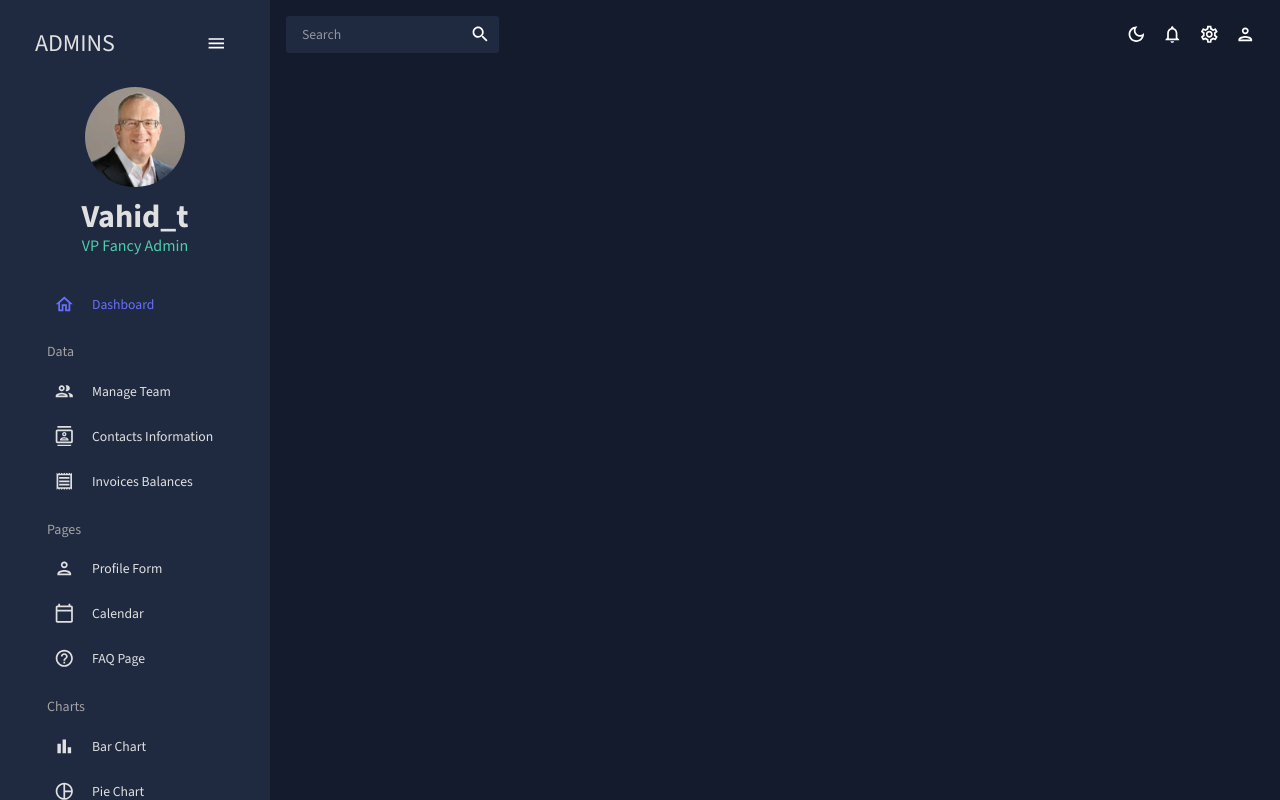
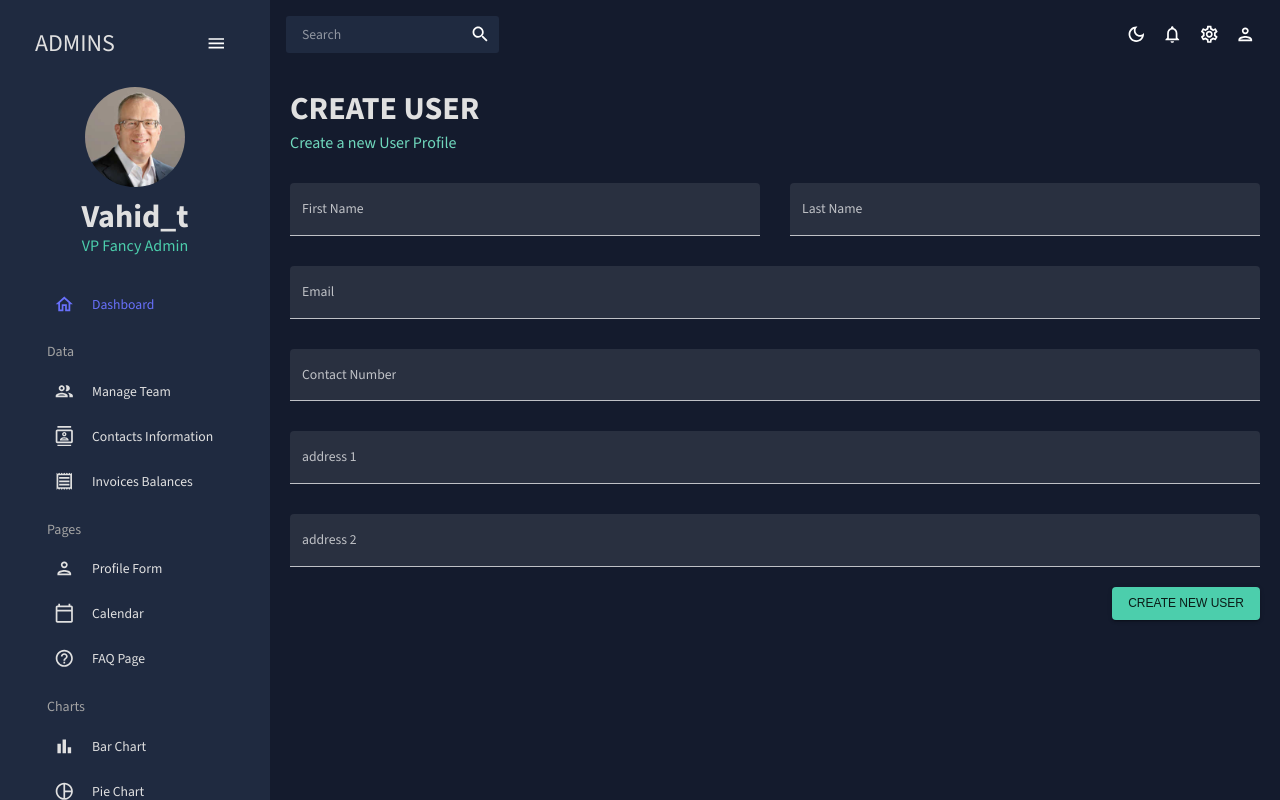
Before and after one commit to VahidTahmasebi/admin-panel-react-material-ui, a React (Create React App) app: page /form in a window 1280 px wide. Built offline with nearby package versions, Linux system fonts and the light colour scheme.

Commit message:
Add form page

```diff
--- a/src/App.js
+++ b/src/App.js
@@ -9,6 +9,7 @@
 import Team from "./scenes/team";
 import Contacts from "./scenes/contacts";
 import Invoices from "./scenes/invoices";
+import Form from "./scenes/form";
 
 function App() {
   const [theme, colorMode] = useMode();
@@ -26,8 +27,8 @@
               <Route path="/team" element={<Team />} />
               <Route path="/contacts" element={<Contacts />} />
               <Route path="/invoices" element={<Invoices />} />
-              {/* <Route path="/form" element={<Form />} />
-              <Route path="/bar" element={<Bar />} />
+              <Route path="/form" element={<Form />} />
+              {/* <Route path="/bar" element={<Bar />} />
               <Route path="/pie" element={<Pie />} />
               <Route path="/line" element={<Line />} />
               <Route path="/faq" element={<FAQ />} />
--- /dev/null
+++ b/src/scenes/form/index.jsx
@@ -0,0 +1,151 @@
+import { Formik } from "formik";
+import * as yup from "yup";
+import { Box, Button, TextField, useMediaQuery } from "@mui/material";
+
+import Header from "../../components/Header";
+
+const initialValues = {
+  firstName: "",
+  lastName: "",
+  email: "",
+  contact: "",
+  address1: "",
+  address2: "",
+};
+
+const phoneRegExp =
+  /^((\+[1-9]{1,4}[ -]?)|(\([0-9]{2,3}\)[ -]?)|([0-9]{2,4})[ -]?)*?[0-9]{3,4}[ -]?[0-9]{3,4}$/;
+
+const userSchema = yup.object().shape({
+  firstName: yup.string().required("required"),
+  lastName: yup.string().required("required"),
+  email: yup.string().email("Invalid Email").required("required"),
+  contact: yup
+    .string()
+    .matches(phoneRegExp, "Phone number is not valid")
+    .required("required"),
+  address1: yup.string().required("required"),
+  address2: yup.string().required("required"),
+});
+
+const Form = () => {
+  const isNonMobile = useMediaQuery("(min-width:600px)");
+
+  const handleFormSubmit = () => {
+    console.log();
+  };
+  return (
+    <Box m="20px">
+      <Header title="CREATE USER" subtitle="Create a new User Profile" />
+      <Formik
+        initialValues={initialValues}
+        onSubmit={handleFormSubmit}
+        validationSchema={userSchema}>
+        {({
+          values,
+          errors,
+          touched,
+          handleBlur,
+          handleChange,
+          handleSubmit,
+        }) => (
+          <form onSubmit={handleSubmit}>
+            <Box
+              display="grid"
+              gridTemplateColumns="repeat(4, minmax(0, 1fr))"
+              gap="30px"
+              sx={{
+                "& > div": { gridColumn: isNonMobile ? undefined : "span 4" },
+              }}>
+              <TextField
+                type="text"
+                variant="filled"
+                name="firstName"
+                label="First Name"
+                value={values.firstName}
+                onChange={handleChange}
+                onBlur={handleBlur}
+                error={!!touched.firstName && !!errors.firstName}
+                helperText={touched.firstName && errors.firstName}
+                fullWidth
+                sx={{ gridColumn: "span 2" }}
+              />
+              <TextField
+                type="text"
+                variant="filled"
+                name="lastName"
+                label="Last Name"
+                value={values.lastName}
+                onChange={handleChange}
+                onBlur={handleBlur}
+                error={!!touched.lastName && !!errors.lastName}
+                helperText={touched.lastName && errors.lastName}
+                fullWidth
+                sx={{ gridColumn: "span 2" }}
+              />
+              <TextField
+                type="text"
+                variant="filled"
+                name="email"
+                label="Email"
+                value={values.email}
+                onChange={handleChange}
+                onBlur={handleBlur}
+                error={!!touched.email && !!errors.email}
+                helperText={touched.email && errors.email}
+                fullWidth
+                sx={{ gridColumn: "span 4" }}
+              />
+              <TextField
+                type="text"
+                variant="filled"
+                name="contact"
+                label="Contact Number"
+                value={values.contact}
+                onChange={handleChange}
+                onBlur={handleBlur}
+                error={!!touched.contact && !!errors.contact}
+                helperText={touched.contact && errors.contact}
+                fullWidth
+                sx={{ gridColumn: "span 4" }}
+              />
+              <TextField
+                type="text"
+                variant="filled"
+                name="address1"
+                label="address 1"
+                value={values.address1}
+                onChange={handleChange}
+                onBlur={handleBlur}
+                error={!!touched.address1 && !!errors.address1}
+                helperText={touched.address1 && errors.address1}
+                fullWidth
+                sx={{ gridColumn: "span 4" }}
+              />
+              <TextField
+                type="text"
+                variant="filled"
+                name="address2"
+                label="address 2"
+                value={values.address2}
+                onChange={handleChange}
+                onBlur={handleBlur}
+                error={!!touched.address2 && !!errors.address2}
+                helperText={touched.address2 && errors.address2}
+                fullWidth
+                sx={{ gridColumn: "span 4" }}
+              />
+            </Box>
+            <Box display="flex" justifyContent="end" mt="20px">
+              <Button type="submit" variant="contained" color="secondary">
+                Create New User
+              </Button>
+            </Box>
+          </form>
+        )}
+      </Formik>
+    </Box>
+  );
+};
+
+export default Form;
```
